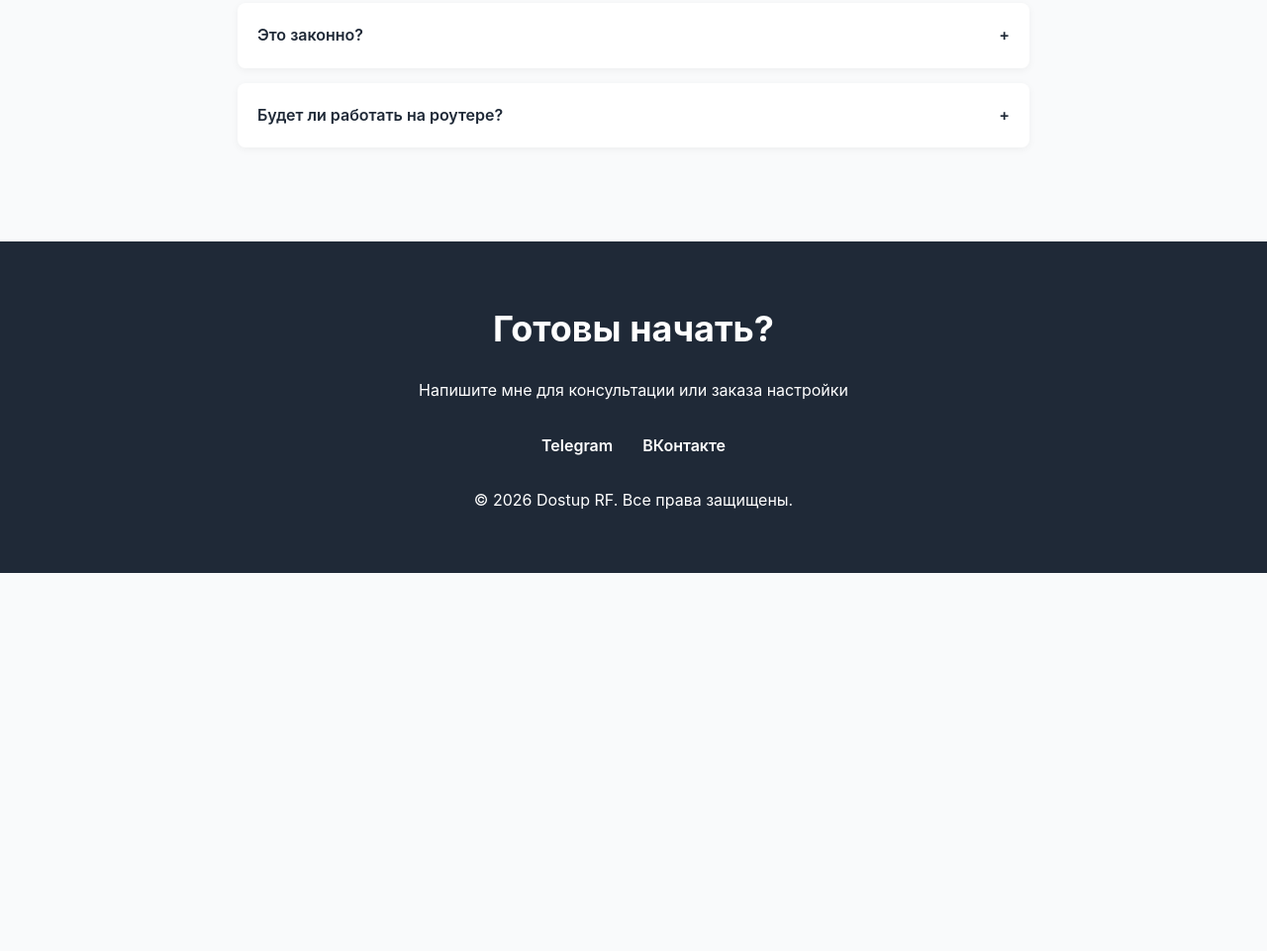
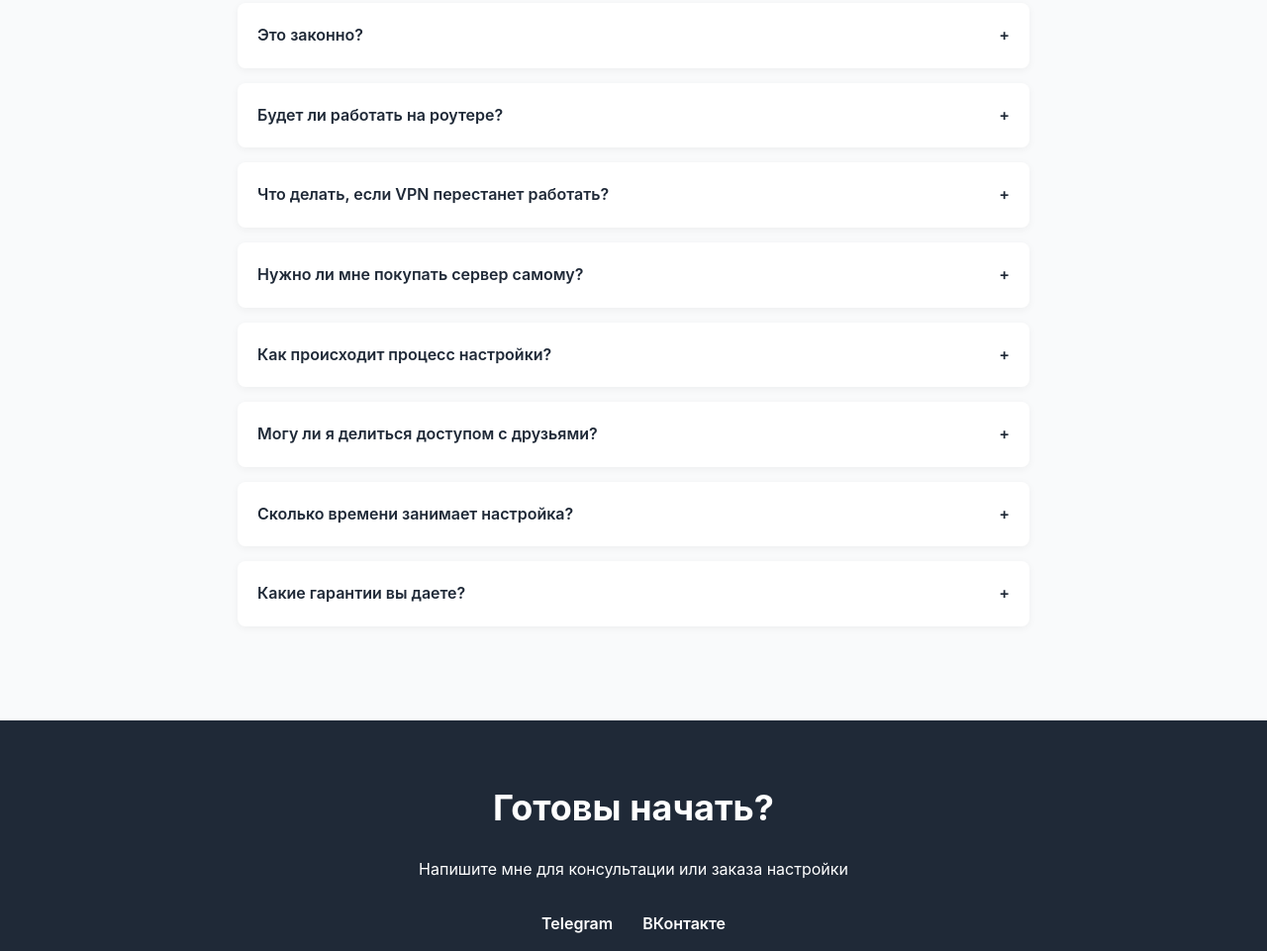
Before and after one commit to IlnurVpn/dostup-rf, a plain HTML site: page index.html in a window 1280 px wide. Shown: the part 1820-2781 px from the top of the page at 99% size. Before the commit the page ends 2399 px from the top, so only its background shows below. Drawn offline with Linux system fonts and the light colour scheme.

Commit message:
Update index.htmlUpdate FAQ section with content from FAQ.md

```diff
--- a/index.html
+++ b/index.html
@@ -54,7 +54,6 @@
             <a href="#contact" class="btn btn-secondary">Связаться со мной</a>
         </div>
     </header>
-
     <section id="services">
         <div class="container">
             <h2>Что я предлагаю</h2>
@@ -75,7 +74,6 @@
             </div>
         </div>
     </section>
-
     <section id="pricing">
         <div class="container">
             <h2>Тарифы на настройку</h2>
@@ -116,7 +114,6 @@
             </div>
         </div>
     </section>
-
     <section id="faq">
         <div class="container">
             <h2>Частые вопросы</h2>
@@ -129,10 +126,33 @@
                     <div class="faq-question">Будет ли работать на роутере? <span>+</span></div>
                     <div class="faq-answer"><p>Да, если ваш роутер поддерживает установку сторонних прошивок или имеет встроенные клиенты VPN (OpenWRT, Keenetic и др.).</p></div>
                 </div>
+                <div class="faq-item">
+                    <div class="faq-question">Что делать, если VPN перестанет работать? <span>+</span></div>
+                    <div class="faq-answer"><p>Я предоставляю гарантию на настройку (от 7 до 30 дней в зависимости от тарифа). В случае проблем я бесплатно перенастрою доступ или предложу альтернативный протокол.</p></div>
+                </div>
+                <div class="faq-item">
+                    <div class="faq-question">Нужно ли мне покупать сервер самому? <span>+</span></div>
+                    <div class="faq-answer"><p>Я помогу выбрать и арендовать оптимальный сервер у зарубежного хостера (от 4-5$ в месяц). Оплата обычно возможна российскими картами через посредников или криптой.</p></div>
+                </div>
+                <div class="faq-item">
+                    <div class="faq-question">Как происходит процесс настройки? <span>+</span></div>
+                    <div class="faq-answer"><p>Обычно удаленно через AnyDesk или путем предоставления доступа к вашему серверу/роутеру. Весь процесс занимает от 40 до 90 минут.</p></div>
+                </div>
+                <div class="faq-item">
+                    <div class="faq-question">Могу ли я делиться доступом с друзьями? <span>+</span></div>
+                    <div class="faq-answer"><p>Да, количество устройств ограничено только мощностью выбранного сервера и вашим тарифом (в стандарте до 6 устройств).</p></div>
+                </div>
+                <div class="faq-item">
+                    <div class="faq-question">Сколько времени занимает настройка? <span>+</span></div>
+                    <div class="faq-answer"><p>Для одного устройства — 1-2 рабочих дня. Для сложных решений (роутеры, серверы) — по согласованию.</p></div>
+                </div>
+                <div class="faq-item">
+                    <div class="faq-question">Какие гарантии вы даете? <span>+</span></div>
+                    <div class="faq-answer"><p>Гарантия стабильной работы протоколов, поддержка в чате и манибэк в случае невозможности настройки на вашем оборудовании.</p></div>
+                </div>
             </div>
         </div>
     </section>
-
     <footer id="contact">
         <div class="container">
             <h2>Готовы начать?</h2>
@@ -141,10 +161,9 @@
                 <a href="https://t.me/yourusername" target="_blank">Telegram</a>
                 <a href="https://vk.com/yourid" target="_blank">ВКонтакте</a>
             </div>
-      <p>&copy; 2026 Dostup RF. Все права защищены.</p>
+            <p>© 2026 Dostup RF. Все права защищены.</p>
         </div>
     </footer>
-
     <script>
         document.querySelectorAll('.faq-question').forEach(item => {
             item.addEventListener('click', () => {
```
Lines whose indentation alone changed are shown as unchanged.
